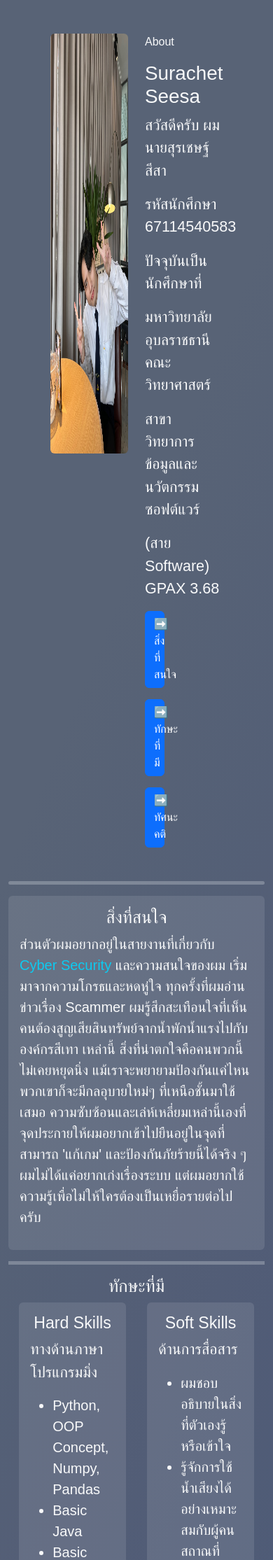
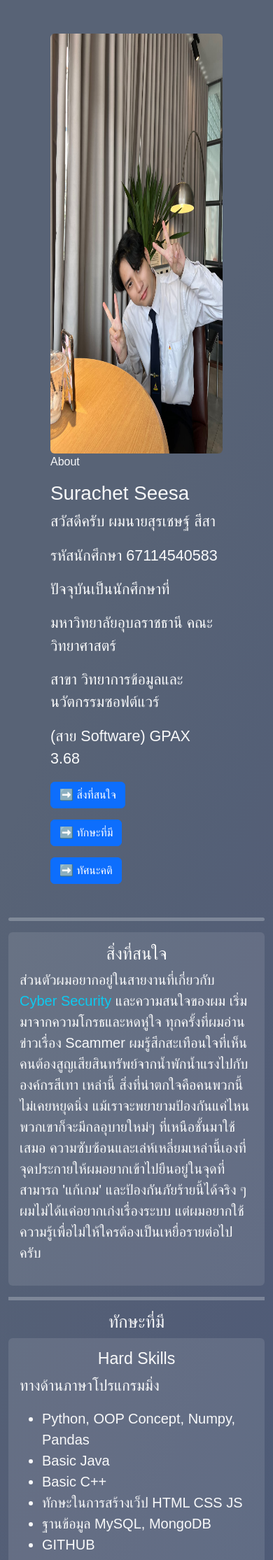
Before and after one commit to CMEBOOST/UBCHECK-Presentation, a Django app: page /aboutme in a window 390 px wide. Shown: the part 73-2302 px from the top of the page at 70% size. Run offline with Django 5.2, Linux system fonts and the light colour scheme; some web fonts are replaced.

Commit message:
change responsive about me page

```diff
--- a/UBCHECK/myapp/templates/aboutme.html
+++ b/UBCHECK/myapp/templates/aboutme.html
@@ -20,11 +20,11 @@
 <div class="container bg-light bg-opacity-10 d-flex flex-column justify-content-center">
     <div class="container">
         <div class="row p-5">
-            <div class="col-6 d-flex justify-content-center">
+            <div class="col-12 col-md-6 d-flex justify-content-center">
                 <img class="img-fluid rounded text-center" src="{% static 'img/myprofile.jpg' %}" alt=""
                     style="height: 600px;">
             </div>
-            <div class="col-6 text-light">
+            <div class="col-12 col-md-6 text-light">
                 <p>About</p>
                 <h2 class="fs-1">Surachet Seesa</h2>
                 <p class="fs-4">สวัสดีครับ ผมนายสุรเชษฐ์ สีสา</p>
@@ -35,13 +35,13 @@
                 <p class="fs-4">(สาย Software) GPAX 3.68 </p>
                 <div class="d-flex gap-3 flex-column">
                     <a href="#interest">
-                        <div class="btn btn-primary w-25">➡️ สิ่งที่สนใจ</div>
+                        <div class="btn btn-primary">➡️ สิ่งที่สนใจ</div>
                     </a>
                     <a href="#skills">
-                        <div class="btn btn-primary w-25">➡️ ทักษะที่มี</div>
+                        <div class="btn btn-primary">➡️ ทักษะที่มี</div>
                     </a>
                     <a href="#attitude">
-                        <div class="btn btn-primary w-25">➡️ ทัศนะคติ</div>
+                        <div class="btn btn-primary">➡️ ทัศนะคติ</div>
                     </a>
                 </div>
             </div>
@@ -66,8 +66,8 @@
     <div id="skills" class="container">
         <div class="text-center text-light"><h2>ทักษะที่มี</h2></div>
 
-        <div class="row justify-content-around">
-            <div class="col-5 d-flex flex-column bg-light bg-opacity-10 p-3 rounded text-light">
+        <div class="row gap-5 justify-content-center">
+            <div class="col-12 col-md-5 d-flex flex-column bg-light bg-opacity-10 p-3 rounded text-light">
                 <div class="text-center"><h3>Hard Skills</h3></div>
                 <p class="fs-4">ทางด้านภาษาโปรแกรมมิ่ง</p>
                 <ul class="fs-5">
@@ -87,7 +87,7 @@
                 </ul>
             </div>
 
-            <div class="col-5 d-flex flex-column bg-light bg-opacity-10 p-3 rounded text-light">
+            <div class="col-12 col-md-5 d-flex flex-column bg-light bg-opacity-10 p-3 rounded text-light">
                 <div class="text-center"><h3>Soft Skills</h3></div>
                 <p class="fs-4">ด้านการสื่อสาร</p>
                 <ul class="fs-5">
```
